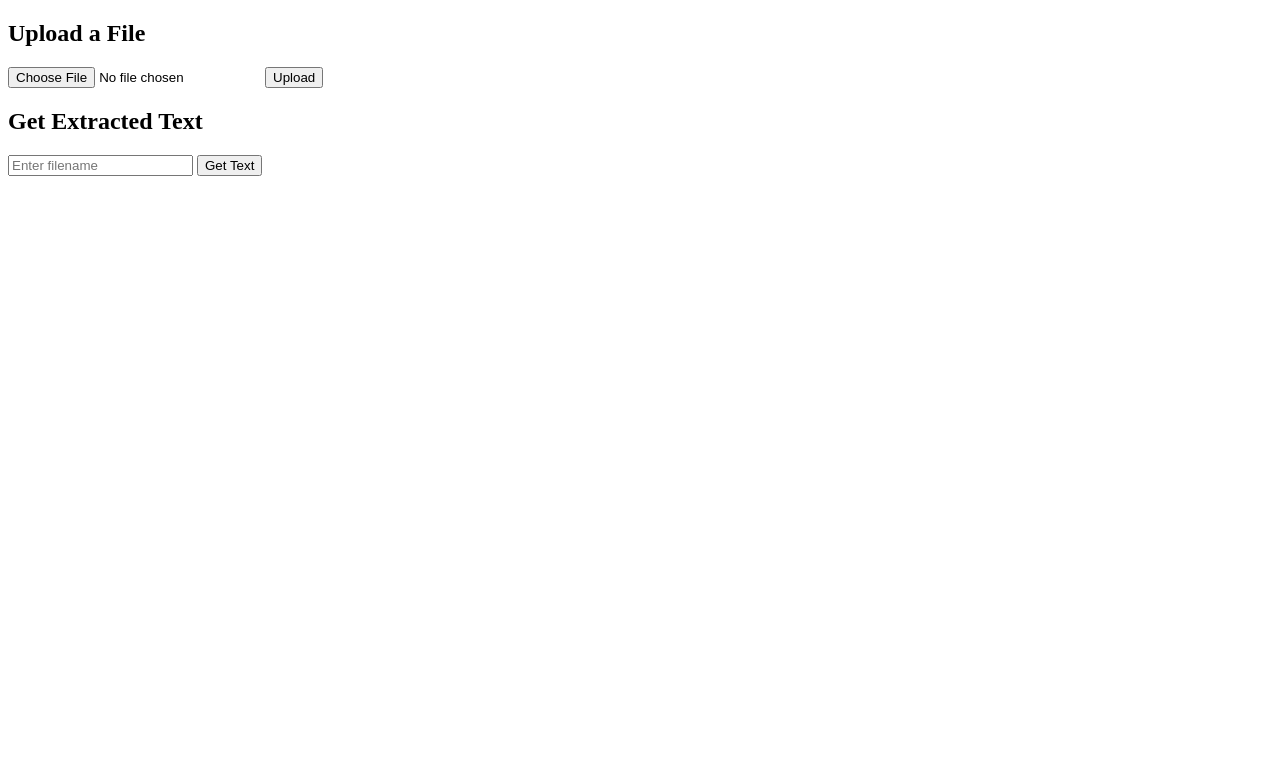
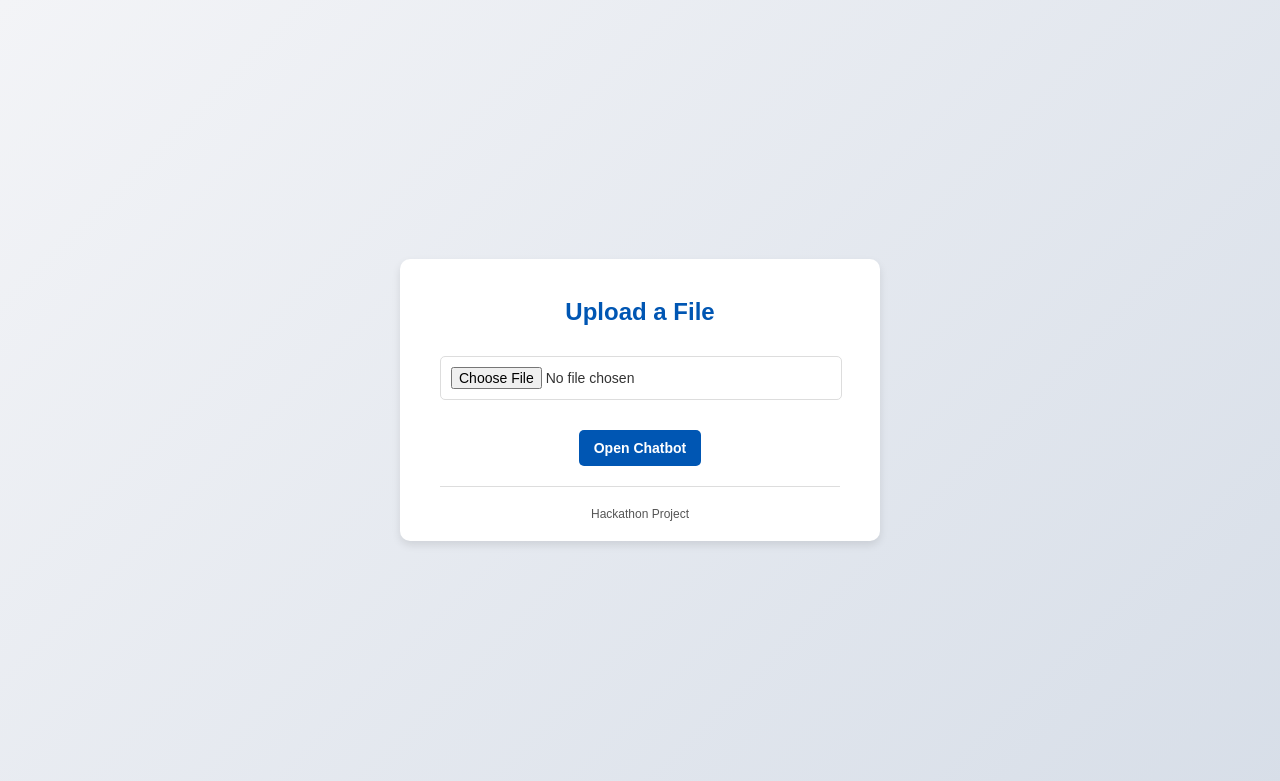
Before and after one commit to dharsann/PSG-hackathon-1, a Python web app: template Desktop/pdf-summarizer/templates/index.html in a window 1280 px wide. Shown: the top 781 px of the page. Run offline with Jinja, Linux system fonts and the light colour scheme; the template is opened without the code that fills it, so the values that code supplies are empty.

Commit message:
Update index.html

```diff
--- a/Desktop/pdf-summarizer/templates/index.html
+++ b/Desktop/pdf-summarizer/templates/index.html
@@ -1,15 +1,42 @@
 <!DOCTYPE html>
-<html>
+<html lang="en">
+  <head>
+    <meta charset="UTF-8" />
+    <meta name="viewport" content="width=device-width, initial-scale=1.0" />
+    <title>File Upload and Chatbot</title>
+    <link rel="stylesheet" href="style.css" />
+  </head>
   <body>
-    <h2>Upload a File</h2>
-    <form action="/upload/" enctype="multipart/form-data" method="post">
-      <input type="file" name="file" />
-      <button type="submit">Upload</button>
-    </form>
-    <h2>Get Extracted Text</h2>
-    <form action="/get-text/" method="get">
-      <input type="text" name="filename" placeholder="Enter filename" />
-      <button type="submit">Get Text</button>
-    </form>
+    <div class="container">
+      <h2>Upload a File</h2>
+      <form action="/upload/" enctype="multipart/form-data" method="post">
+        <div class="form-group">
+          <input type="file" name="file" />
+        </div>
+        <!-- <button type="submit">Upload</button> -->
+      </form>
+      <button onclick="openChatbot()">Open Chatbot</button>
+      <div class="divider"></div>
+      <footer>Hackathon Project</footer>
+    </div>
+
+    <!-- Chatbot -->
+    <div class="chatbot" id="chatbot">
+      <div class="chatbot-header">
+        Chatbot
+        <button class="close-btn" onclick="closeChatbot()">X</button>
+      </div>
+      <div class="chatbot-body" id="chatbot-body">
+        <div class="message bot-message" id="welcome-message">
+          Hello! How can I assist you today?
+        </div>
+      </div>
+      <div class="chatbot-footer">
+        <input type="text" id="chatbot-input" placeholder="Type a message..." />
+        <button onclick="sendMessage()">Send</button>
+      </div>
+    </div>
+
+    <script src="script.js"></script>
   </body>
 </html>
```
